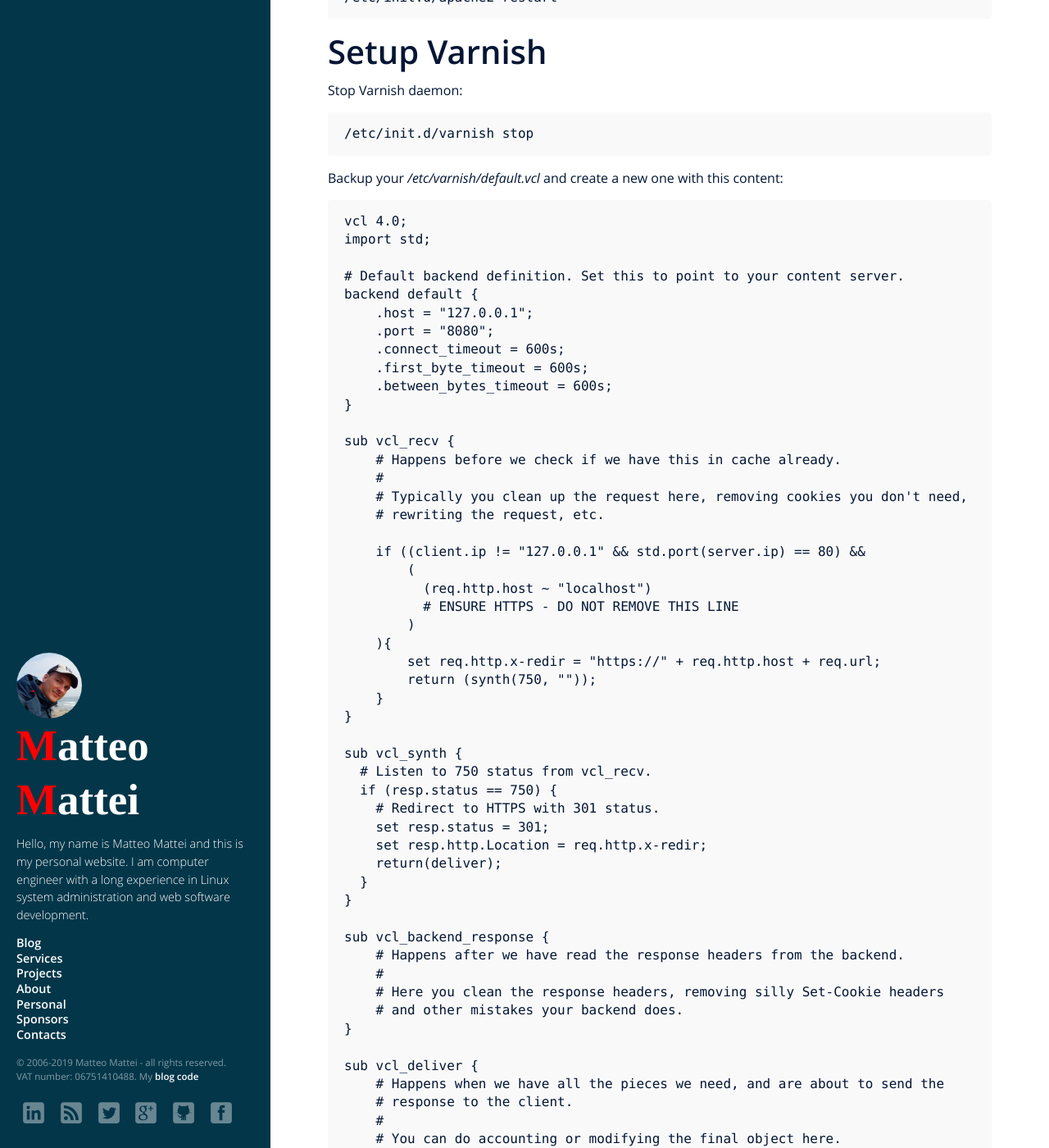
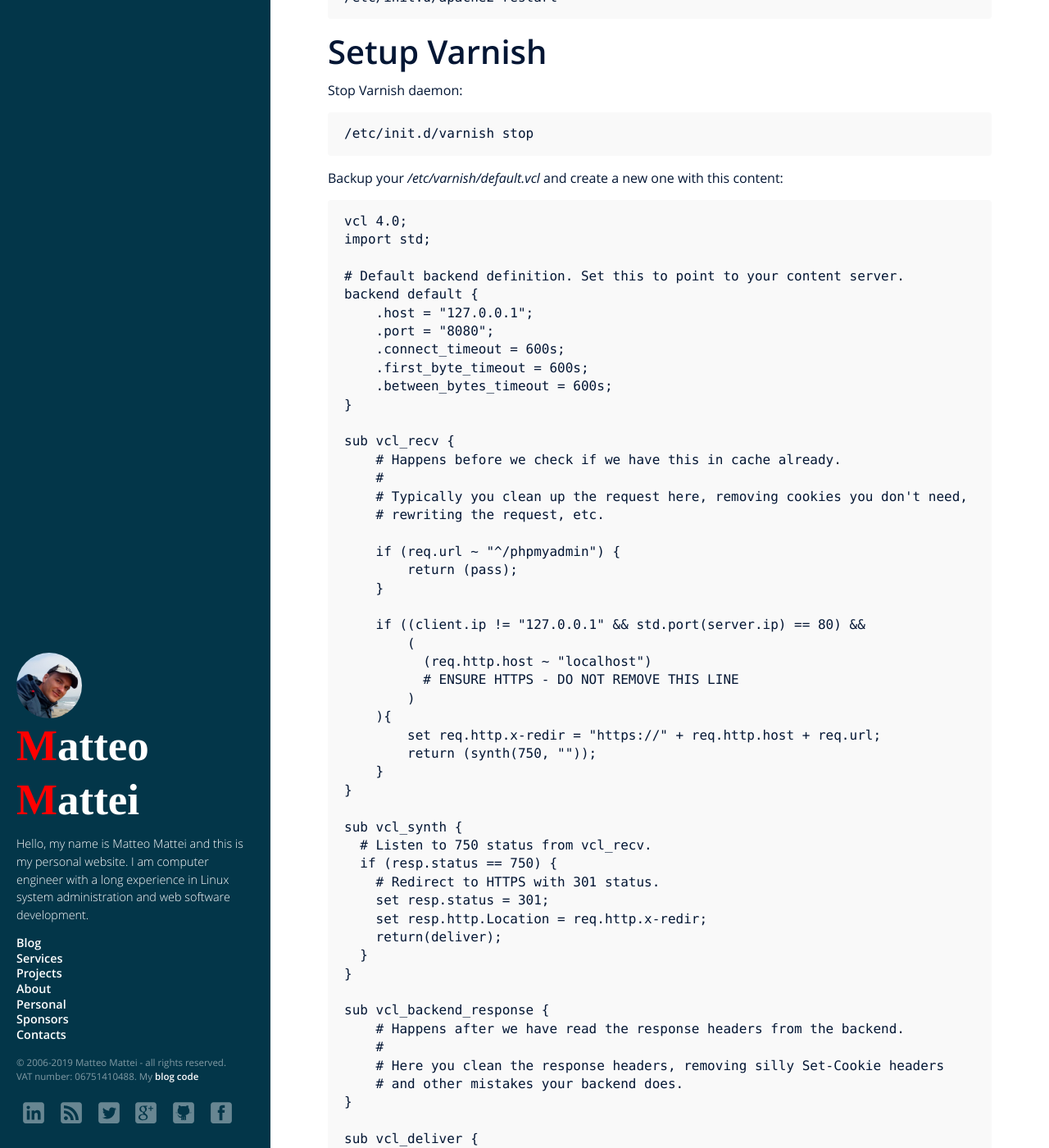
Before and after one commit to matteomattei/matteomattei.github.io, a Jekyll site: the page built from _posts/2017-12-31-full-web-server-setup-with-debian-9-stretch.md, in a window 1280 px wide and 1400 px high, scrolled down 3802 px. Shown: the whole window at 82% size. Built offline with Jekyll 4.4.1, drawn with Linux system fonts in a browser that asks for light colours; some web fonts are replaced; comment, search, counter and statistics services are not loaded; some of the changed text lies outside the part shown.

Commit message:
add fix for phpmyadmin in varnish configuration

```diff
--- a/_posts/2017-12-31-full-web-server-setup-with-debian-9-stretch.md
+++ b/_posts/2017-12-31-full-web-server-setup-with-debian-9-stretch.md
@@ -224,6 +224,10 @@ sub vcl_recv {
     #
     # Typically you clean up the request here, removing cookies you don't need,
     # rewriting the request, etc.
+
+    if (req.url ~ "^/phpmyadmin") {
+        return (pass);
+    }
 
     if ((client.ip != "127.0.0.1" && std.port(server.ip) == 80) &&
         (
```
